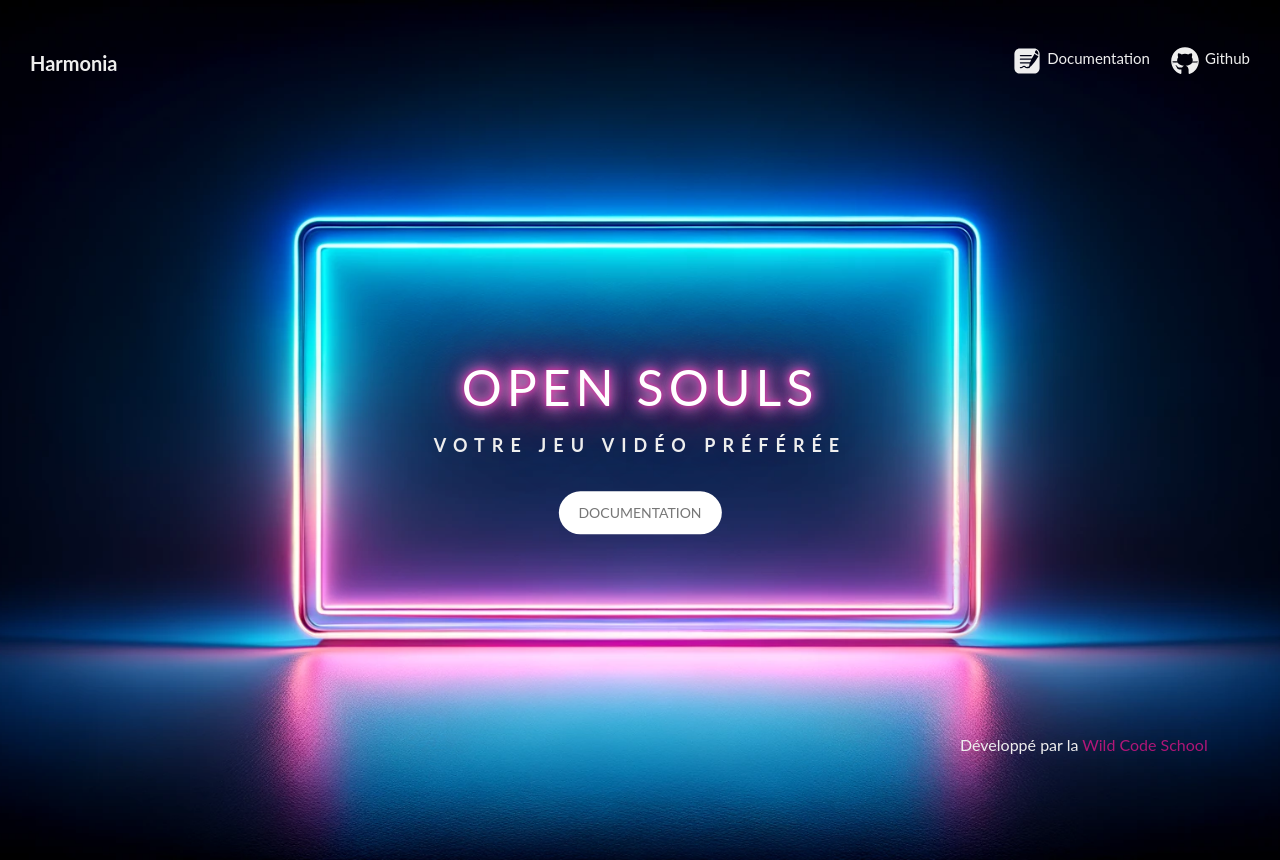
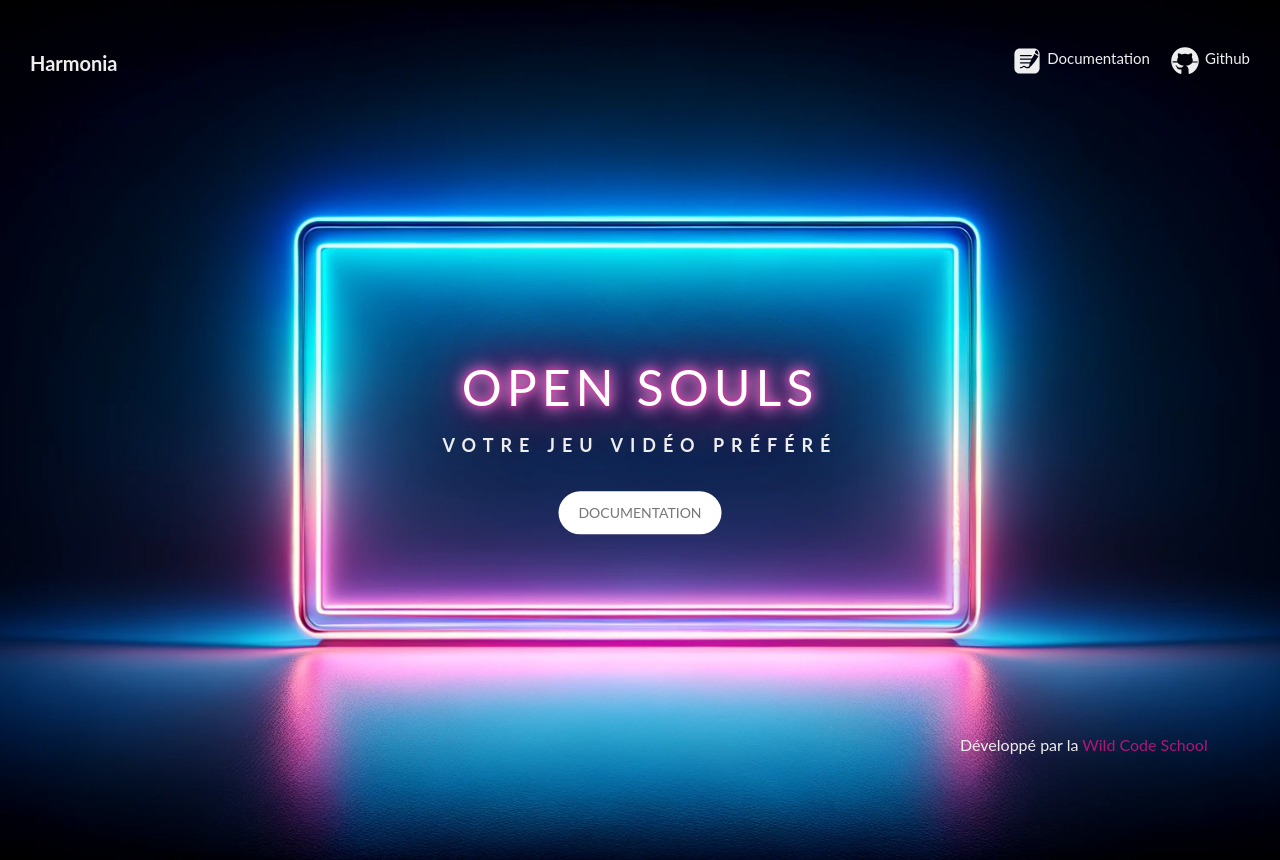
Before and after one commit to BrebG/js-toulouse-p2-open_souls, a React (Vite) app in the folder client/: page / in a window 1280 px wide. Built offline with nearby package versions, Linux system fonts and the light colour scheme.

Commit message:
fix: correction of the spelling mistake

```diff
--- a/client/src/App.jsx
+++ b/client/src/App.jsx
@@ -59,7 +59,7 @@ function App() {
       <section className="text-box">
         <h2 className="block-primary">
           <span className="block-primary-main">Open souls</span>
-          <span className="block-primary-sub">Votre jeu vidéo préférée</span>
+          <span className="block-primary-sub">Votre jeu vidéo préféré</span>
         </h2>
         <a
           href="https://documentation-harmonia.vercel.app/"
```
